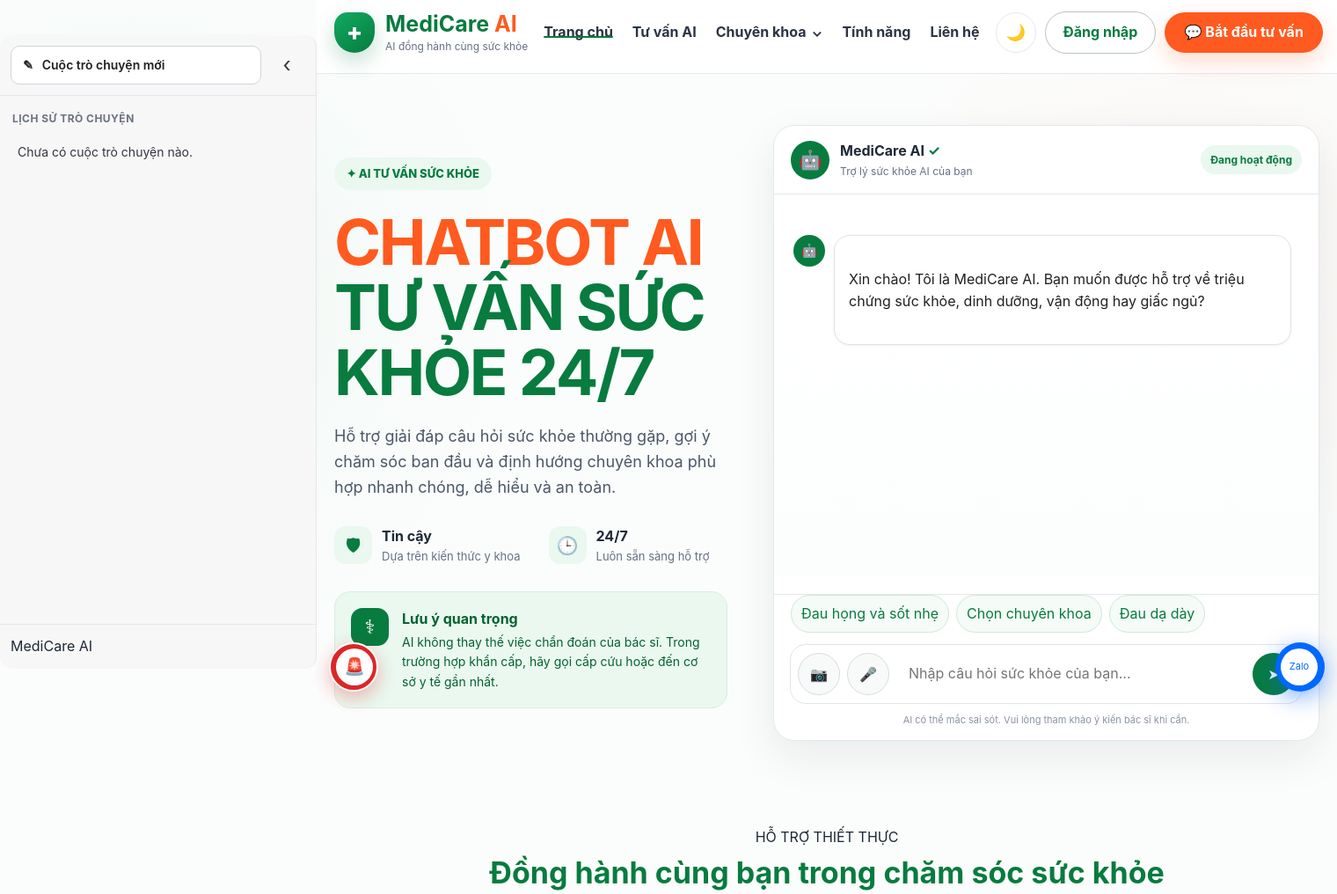
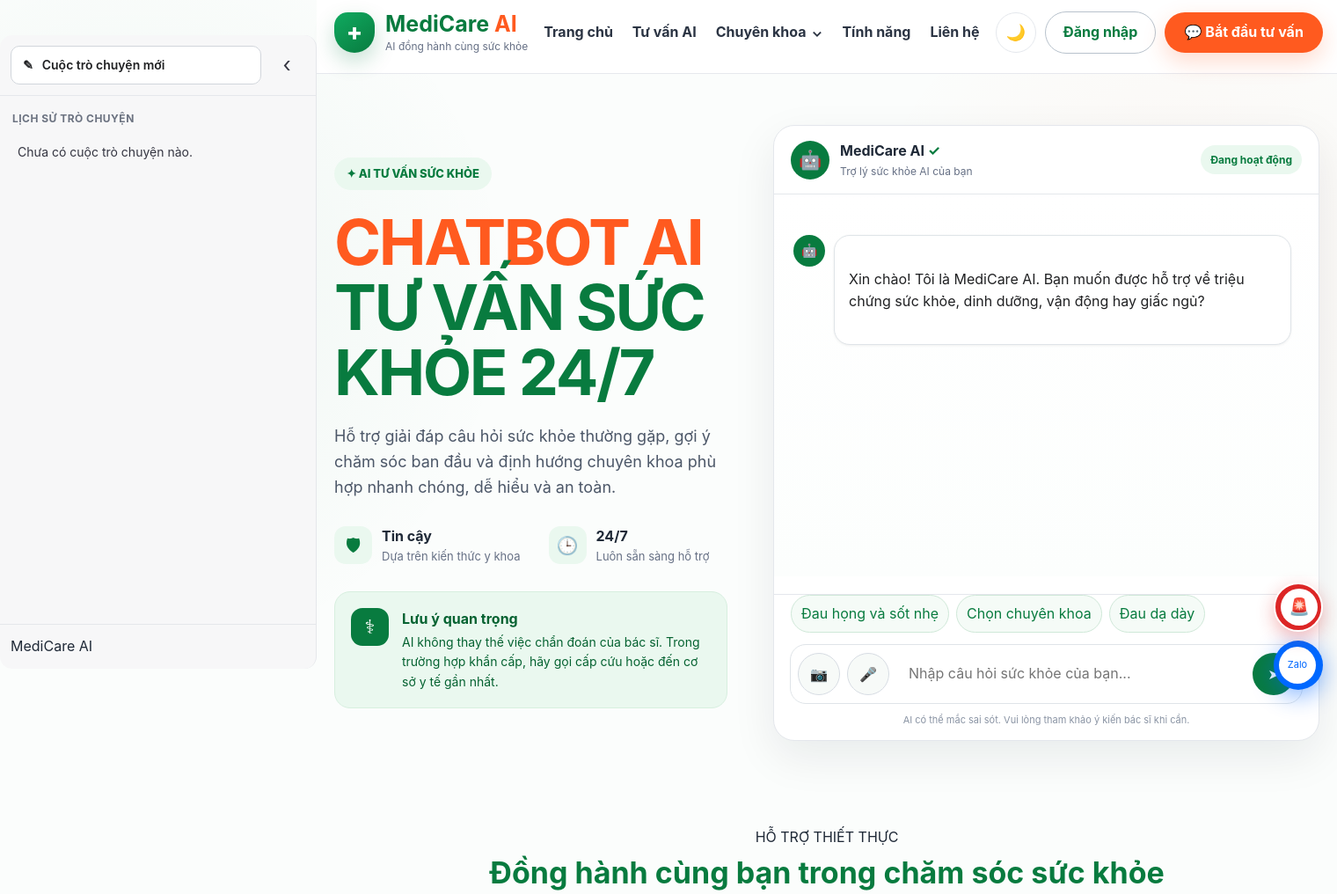
Before and after one commit to hunglai1h3-source/du-an-1--nhom-6-chatbot-AI, a Flask app: page / in a window 1520 px wide. Shown: the top 1016 px of the page at 88% size. Run offline with Flask 3, Linux system fonts and the light colour scheme.

Commit message:
sua giao dien

```diff
--- a/Workshop1/static/style.css
+++ b/Workshop1/static/style.css
@@ -2916,3 +2916,63 @@ body.dark-mode
 #chatBody > .message-row:first-child {
   margin-top: 24px !important;
 }
+/* Đưa cả nút 115 và Zalo sang bên phải */
+.emergency-floating {
+  left: auto !important;
+  right: 16px !important;
+  bottom: 82px !important;
+}
+
+.zalo-floating {
+  left: auto !important;
+  right: 16px !important;
+  bottom: 16px !important;
+}
+
+/* Vô hiệu hóa vị trí theo sidebar trước đó */
+@media (min-width: 901px) {
+  body:not(.sidebar-collapsed) .emergency-floating {
+    left: auto !important;
+    right: 16px !important;
+  }
+}
+
+/* Điện thoại */
+@media (max-width: 600px) {
+  .emergency-floating {
+    left: auto !important;
+    right: 12px !important;
+    bottom: 76px !important;
+  }
+
+  .zalo-floating {
+    left: auto !important;
+    right: 12px !important;
+    bottom: 12px !important;
+  }
+}
+.nav-links a,
+.nav-links a.active {
+  text-decoration: none !important;
+  border-bottom: none !important;
+}
+/* Xóa hoàn toàn gạch chân menu Trang chủ */
+.nav-links a,
+.nav-links a.active {
+  text-decoration: none !important;
+  border-bottom: none !important;
+  box-shadow: none !important;
+  background-image: none !important;
+}
+
+.nav-links a::before,
+.nav-links a::after,
+.nav-links a.active::before,
+.nav-links a.active::after {
+  display: none !important;
+  content: none !important;
+  width: 0 !important;
+  height: 0 !important;
+  border: none !important;
+  background: transparent !important;
+}
```
